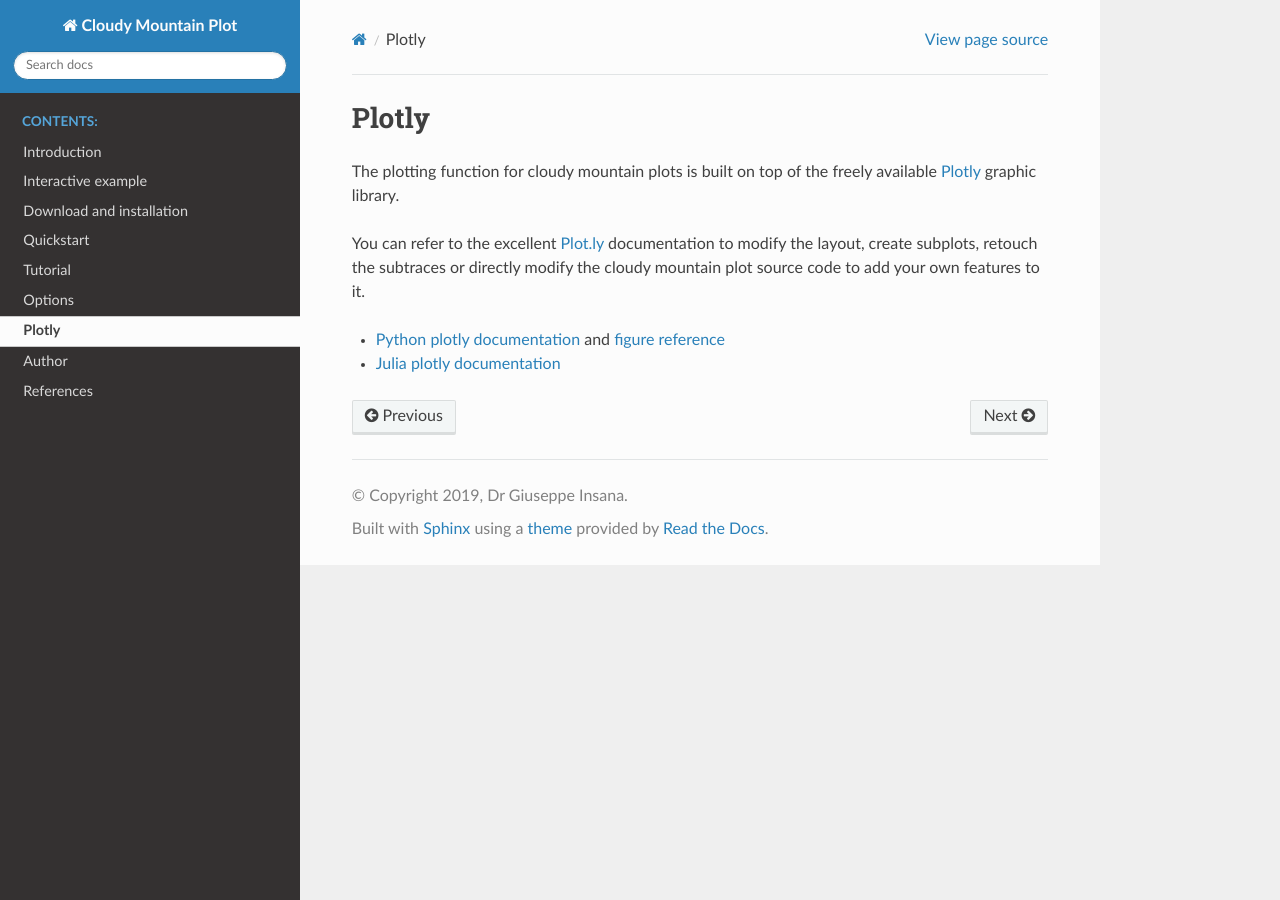
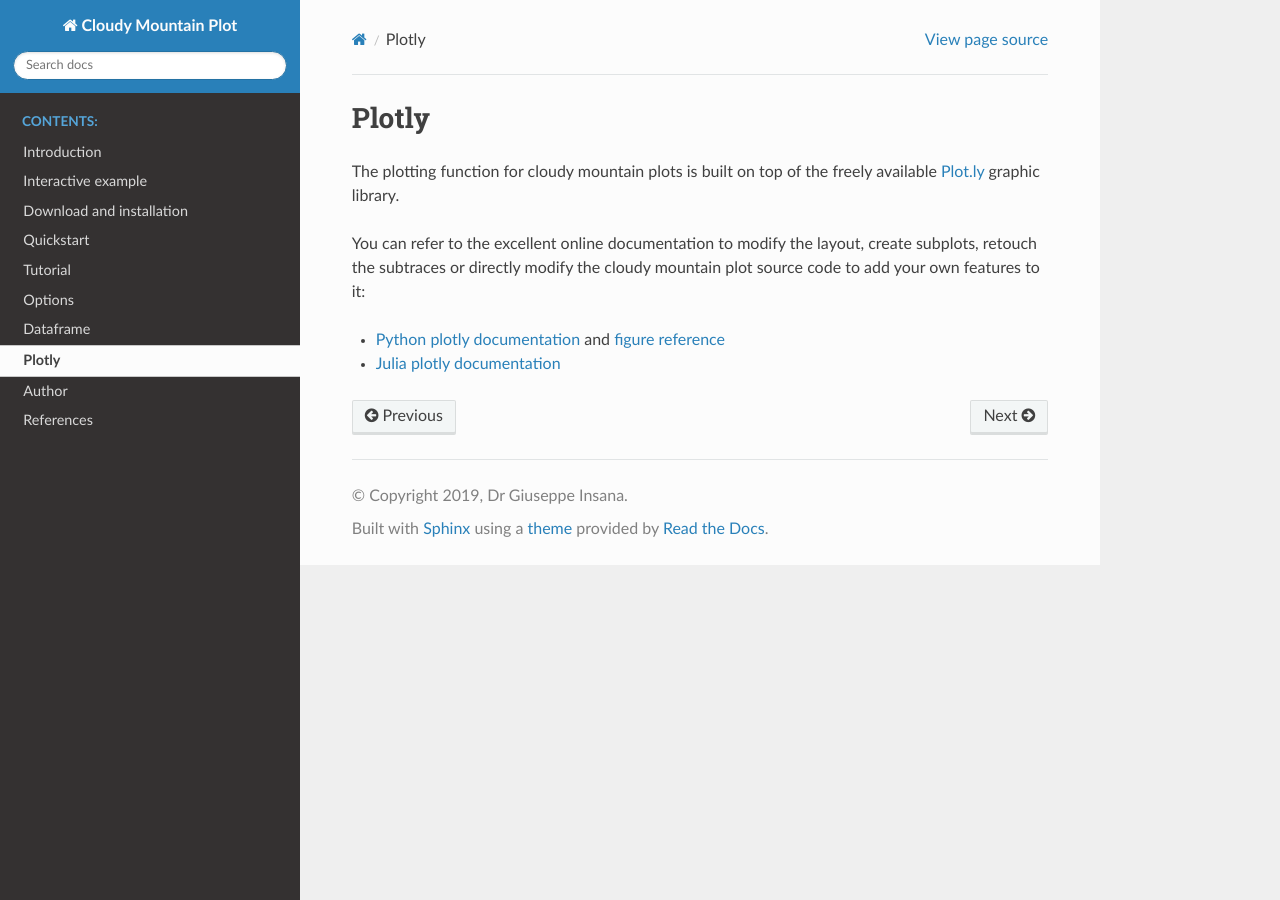
Before and after one commit to g-insana/cmplot, a Sphinx documentation site: the page built from docs/plotly.rst, in a window 1280 px wide. Built offline with Sphinx 7.4.7 and the Read the Docs theme 2.0.0, drawn with Linux system fonts in a browser that asks for light colours.

Commit message:
Add files via upload

```diff
--- a/docs/index.rst
+++ b/docs/index.rst
@@ -12,6 +12,7 @@ Cloudy Mountain Plot
    quickstart
    tutorial
    options
+   dataframe
    plotly
    author
    references
--- a/docs/installation.rst
+++ b/docs/installation.rst
@@ -28,3 +28,7 @@ Julia instructions
 .. code-block:: julia
 
     julia> ] dev https://github.com/g-insana/CMPlot.jl.git
+
+(from `CMPlot GitHub <https://github.com/g-insana/CMPlot.jl/>`_).
+
+.. NOTYET julia> import Pkg; Pkg.add("CMPlot")
--- a/docs/plotly.rst
+++ b/docs/plotly.rst
@@ -1,9 +1,9 @@
 Plotly
 ======
 
-The plotting function for cloudy mountain plots is built on top of the freely available :doc:`plotly` graphic library.
+The plotting function for cloudy mountain plots is built on top of the freely available `Plot.ly <https://plot.ly/>`_ graphic library.
 
-You can refer to the excellent `Plot.ly <https://plot.ly/>`_ documentation to modify the layout, create subplots, retouch the subtraces or directly modify the cloudy mountain plot source code to add your own features to it.
+You can refer to the excellent online documentation to modify the layout, create subplots, retouch the subtraces or directly modify the cloudy mountain plot source code to add your own features to it:
 
 * `Python plotly documentation <https://plot.ly/python/>`_ and `figure reference <https://plot.ly/python/reference/>`_
 * `Julia plotly documentation <http://spencerlyon.com/PlotlyJS.jl/>`_
```
Also changed, not shown: docs/dataframe.rst (added, +37 -0 lines), docs/quickstart.rst (+8 -0 lines).
